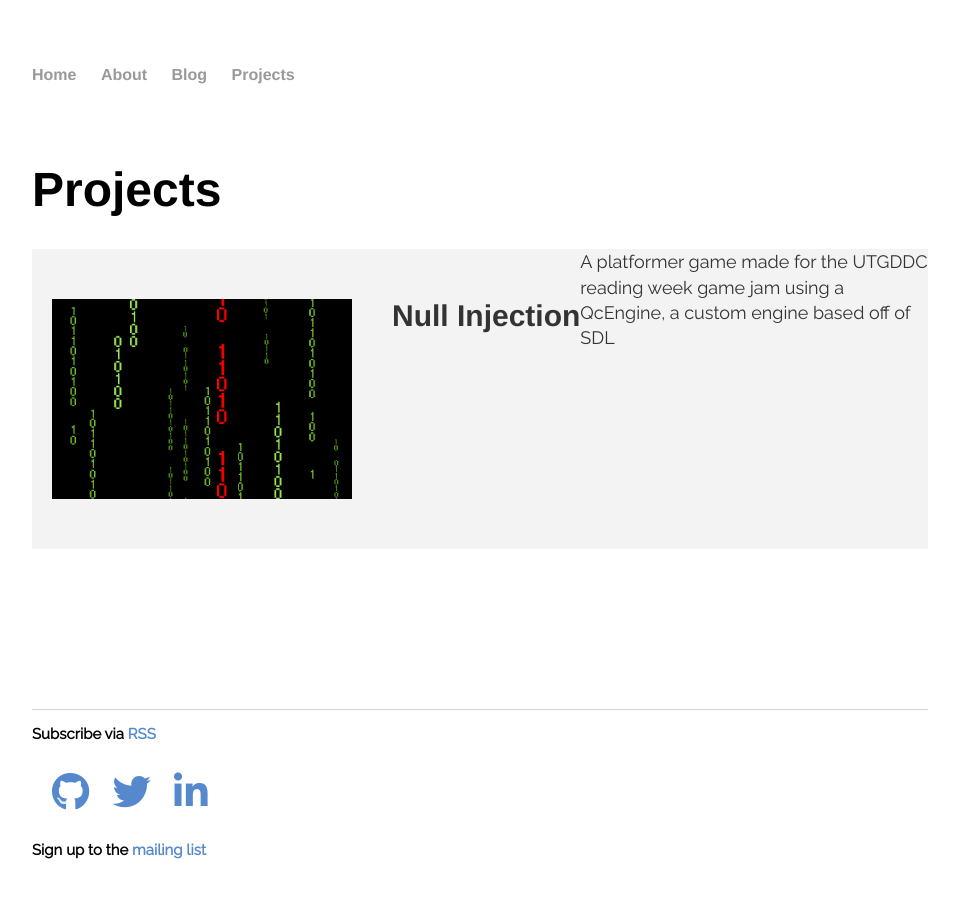
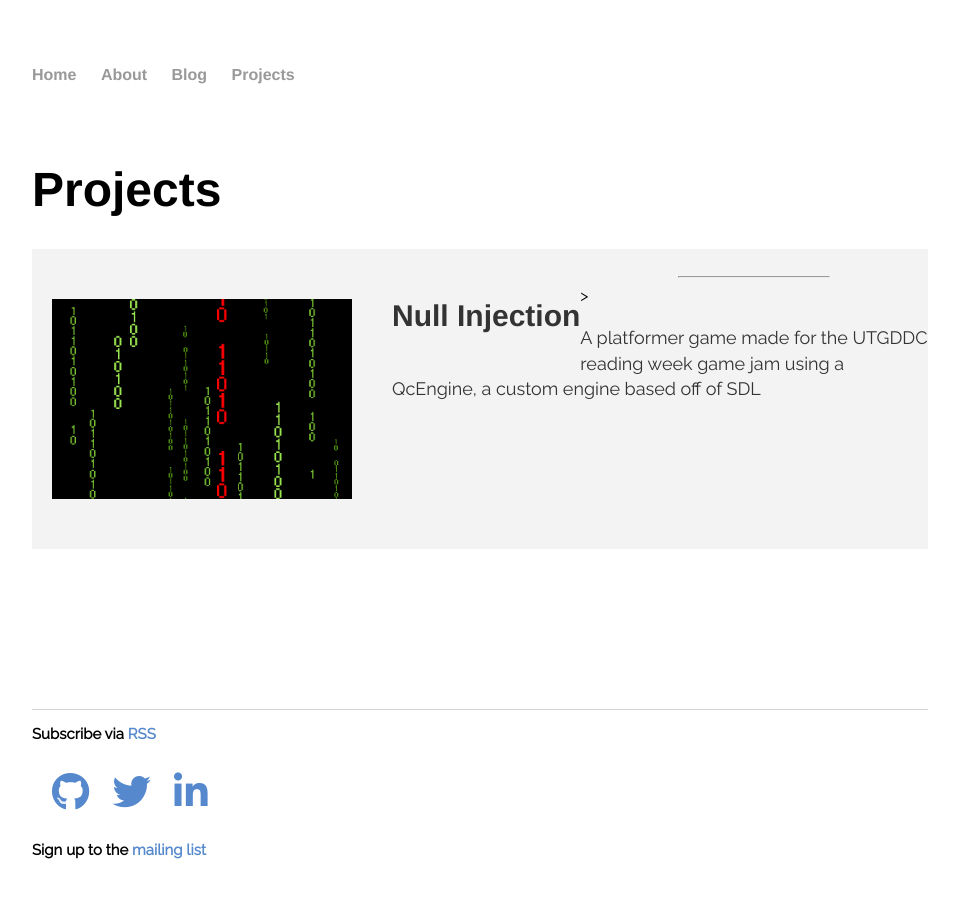
Before and after one commit to ianw3214/ianw3214.github.io, a Jekyll site: the page built from projects/index.html, in a window 1280 px wide. Shown: the whole page, without its empty margins (160-1118 px from the left). Built offline with Jekyll 4.4.1, drawn with Linux system fonts in a browser that asks for light colours; nearby versions of some CDN libraries; a script that is not in the unit is left out.

Commit message:
Add spacing between project title and description

```diff
--- a/css/main.css
+++ b/css/main.css
@@ -136,7 +136,11 @@ time {
     color: #3674d8;
 }
 
-.projectDescription{
+.projectDescription {
     font-size: 18px;
     margin-top: 20px;
 }
+
+.projectBreak {
+    width: 150px;
+}
--- a/projects/index.html
+++ b/projects/index.html
@@ -14,6 +14,9 @@ title: Projects
             <a class = "projectTitleLink" href="{{ post.url }}">
                 <h1 class="projectTitle"> {{ post.title }} </h1>
             </a>
+            <br/>
+            <hr class="projectBreak">>
+            <br/>
             <p class="projectDescription"> {{ post.description }}</p>
         <!--
         {% capture month %}{{ post.date | date: '%m%Y' }}{% endcapture %}
```
